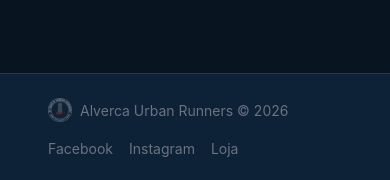
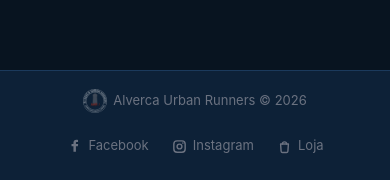
Before and after one commit to pmnf073/runner-events, a React (Vite) app in the folder frontend/: page / in a window 390 px wide. Shown: the part 661-841 px from the top of the page. Built offline with nearby package versions, Linux system fonts and the light colour scheme; no server answers.

Commit message:
Add responsive social footer links

```diff
--- a/frontend/src/App.jsx
+++ b/frontend/src/App.jsx
@@ -84,6 +84,33 @@ function SubmenuLink({ to, icon, label, onClick }) {
 
 function SubmenuDivider() {
   return <div style={{ height: 1, background: "var(--border-subtle)" }} />;
+}
+
+function FooterIcon({ name }) {
+  if (name === "facebook") {
+    return (
+      <svg className="footer-social-icon" viewBox="0 0 24 24" aria-hidden="true">
+        <path d="M14 8.5V6.75c0-.8.28-1.25 1.35-1.25H17V2.7c-.8-.08-1.62-.12-2.43-.12-2.4 0-4.05 1.46-4.05 4.14V8.5H7.8v3.14h2.72v7.78H14v-7.78h2.72l.42-3.14H14Z" fill="currentColor" />
+      </svg>
+    );
+  }
+
+  if (name === "instagram") {
+    return (
+      <svg className="footer-social-icon" viewBox="0 0 24 24" aria-hidden="true">
+        <rect x="4" y="4" width="16" height="16" rx="4.5" fill="none" stroke="currentColor" strokeWidth="2" />
+        <circle cx="12" cy="12" r="3.4" fill="none" stroke="currentColor" strokeWidth="2" />
+        <circle cx="16.8" cy="7.2" r="1.1" fill="currentColor" />
+      </svg>
+    );
+  }
+
+  return (
+    <svg className="footer-social-icon" viewBox="0 0 24 24" aria-hidden="true">
+      <path d="M6.5 8.5h11l-.7 10.2a2 2 0 0 1-2 1.8H9.2a2 2 0 0 1-2-1.8L6.5 8.5Z" fill="none" stroke="currentColor" strokeWidth="2" strokeLinejoin="round" />
+      <path d="M9 8.5a3 3 0 0 1 6 0" fill="none" stroke="currentColor" strokeWidth="2" strokeLinecap="round" />
+    </svg>
+  );
 }
 
 /* ── Inner App (has access to ThemeContext) ── */
@@ -267,22 +294,31 @@ function AppInner() {
       </main>
 
       {/* Footer */}
-      <footer style={{ borderTop: "1px solid var(--border-subtle)", background: "var(--bg-footer)", marginTop: 48, flexShrink: 0, transition: "background 0.3s ease" }}>
-        <div style={{ margin: "0 32px", padding: "24px 16px", display: "flex", flexWrap: "wrap", justifyContent: "space-between", alignItems: "center", gap: 16, fontSize: 14, color: "var(--text-muted)" }}>
-          <div style={{ display: "flex", alignItems: "center", gap: 8 }}>
-            <img src={theme === "light" ? "/logo-light.png" : "/logo.png"} alt="AUR" style={{ height: 24, width: "auto", opacity: 0.5 }} />
+      <footer className="site-footer" style={{ borderTop: "1px solid var(--border-subtle)", background: "var(--bg-footer)", transition: "background 0.3s ease" }}>
+        <div className="site-footer-inner" style={{ color: "var(--text-muted)" }}>
+          <div className="site-footer-brand">
+            <img className="site-footer-logo" src={theme === "light" ? "/logo-light.png" : "/logo.png"} alt="AUR" />
             <span>Alverca Urban Runners &copy; {new Date().getFullYear()}</span>
           </div>
-          <div style={{ display: "flex", gap: 16, flexWrap: "wrap" }}>
-            <a href="https://www.facebook.com/alvercaurbanrunners/" target="_blank" rel="noopener noreferrer" style={{ color: "var(--text-muted)", textDecoration: "none" }}
-              onMouseEnter={(e) => (e.target.style.color = "var(--hover-text)")}
-              onMouseLeave={(e) => (e.target.style.color = "var(--text-muted)")}>Facebook</a>
-            <a href="https://www.instagram.com/alvercaurbanrunners/" target="_blank" rel="noopener noreferrer" style={{ color: "var(--text-muted)", textDecoration: "none" }}
-              onMouseEnter={(e) => (e.target.style.color = "var(--hover-text)")}
-              onMouseLeave={(e) => (e.target.style.color = "var(--text-muted)")}>Instagram</a>
-            <a href="https://www.uin-sports.pt/lojaonline/clubes/ps-alverca-urban-runners" target="_blank" rel="noopener noreferrer" style={{ color: "var(--text-muted)", textDecoration: "none" }}
-              onMouseEnter={(e) => (e.target.style.color = "var(--hover-text)")}
-              onMouseLeave={(e) => (e.target.style.color = "var(--text-muted)")}>Loja</a>
+          <div className="site-footer-links">
+            <a className="footer-social-link" href="https://www.facebook.com/alvercaurbanrunners/" target="_blank" rel="noopener noreferrer" style={{ color: "var(--text-muted)" }}
+              onMouseEnter={(e) => (e.currentTarget.style.color = "var(--hover-text)")}
+              onMouseLeave={(e) => (e.currentTarget.style.color = "var(--text-muted)")}>
+              <FooterIcon name="facebook" />
+              <span>Facebook</span>
+            </a>
+            <a className="footer-social-link" href="https://www.instagram.com/alvercaurbanrunners/" target="_blank" rel="noopener noreferrer" style={{ color: "var(--text-muted)" }}
+              onMouseEnter={(e) => (e.currentTarget.style.color = "var(--hover-text)")}
+              onMouseLeave={(e) => (e.currentTarget.style.color = "var(--text-muted)")}>
+              <FooterIcon name="instagram" />
+              <span>Instagram</span>
+            </a>
+            <a className="footer-social-link" href="https://www.uin-sports.pt/lojaonline/clubes/ps-alverca-urban-runners" target="_blank" rel="noopener noreferrer" style={{ color: "var(--text-muted)" }}
+              onMouseEnter={(e) => (e.currentTarget.style.color = "var(--hover-text)")}
+              onMouseLeave={(e) => (e.currentTarget.style.color = "var(--text-muted)")}>
+              <FooterIcon name="store" />
+              <span>Loja</span>
+            </a>
           </div>
         </div>
       </footer>
--- a/frontend/src/index.css
+++ b/frontend/src/index.css
@@ -145,6 +145,70 @@ body {
   padding: 6px 16px;
 }
 
+.site-footer {
+  margin-top: 48px;
+  flex-shrink: 0;
+}
+
+.site-footer-inner {
+  margin: 0 32px;
+  padding: 24px 16px;
+  display: flex;
+  flex-wrap: wrap;
+  justify-content: space-between;
+  align-items: center;
+  gap: 16px;
+  font-size: 14px;
+}
+
+.site-footer-brand {
+  display: flex;
+  align-items: center;
+  gap: 8px;
+  min-width: 0;
+}
+
+.site-footer-brand span {
+  white-space: nowrap;
+}
+
+.site-footer-logo {
+  height: 24px;
+  width: auto;
+  opacity: 0.5;
+  flex: 0 0 auto;
+}
+
+.site-footer-links {
+  display: flex;
+  flex-wrap: wrap;
+  align-items: center;
+  justify-content: flex-end;
+  gap: 10px;
+}
+
+.footer-social-link {
+  min-height: 36px;
+  display: inline-flex;
+  align-items: center;
+  gap: 7px;
+  padding: 6px 10px;
+  border-radius: 999px;
+  text-decoration: none;
+  transition: background 0.2s, color 0.2s;
+  box-sizing: border-box;
+}
+
+.footer-social-link:hover {
+  background: var(--hover-bg);
+}
+
+.footer-social-icon {
+  width: 18px;
+  height: 18px;
+  flex: 0 0 auto;
+}
+
 .calendar-grid {
   display: grid;
   grid-template-columns: repeat(7, 1fr);
@@ -258,6 +322,40 @@ body {
     display: none;
   }
 
+  .site-footer {
+    margin-top: 32px;
+  }
+
+  .site-footer-inner {
+    margin: 0 12px;
+    padding: 18px 0;
+    flex-direction: column;
+    justify-content: center;
+    text-align: center;
+    gap: 14px;
+  }
+
+  .site-footer-brand {
+    justify-content: center;
+    flex-wrap: wrap;
+    gap: 6px;
+  }
+
+  .site-footer-brand span {
+    white-space: normal;
+  }
+
+  .site-footer-links {
+    width: 100%;
+    justify-content: center;
+    gap: 8px;
+  }
+
+  .footer-social-link {
+    min-height: 38px;
+    padding: 7px 10px;
+  }
+
   .calendar-day {
     min-height: 60px;
     padding: 0.25rem;
@@ -289,6 +387,25 @@ body {
   .site-login-link {
     padding: 5px 10px;
   }
+
+  .site-footer-inner {
+    margin: 0 8px;
+    font-size: 13px;
+  }
+
+  .site-footer-links {
+    gap: 6px;
+  }
+
+  .footer-social-link {
+    gap: 5px;
+    padding: 7px 8px;
+  }
+
+  .footer-social-icon {
+    width: 17px;
+    height: 17px;
+  }
 }
 
 @media (max-width: 360px) {
```
